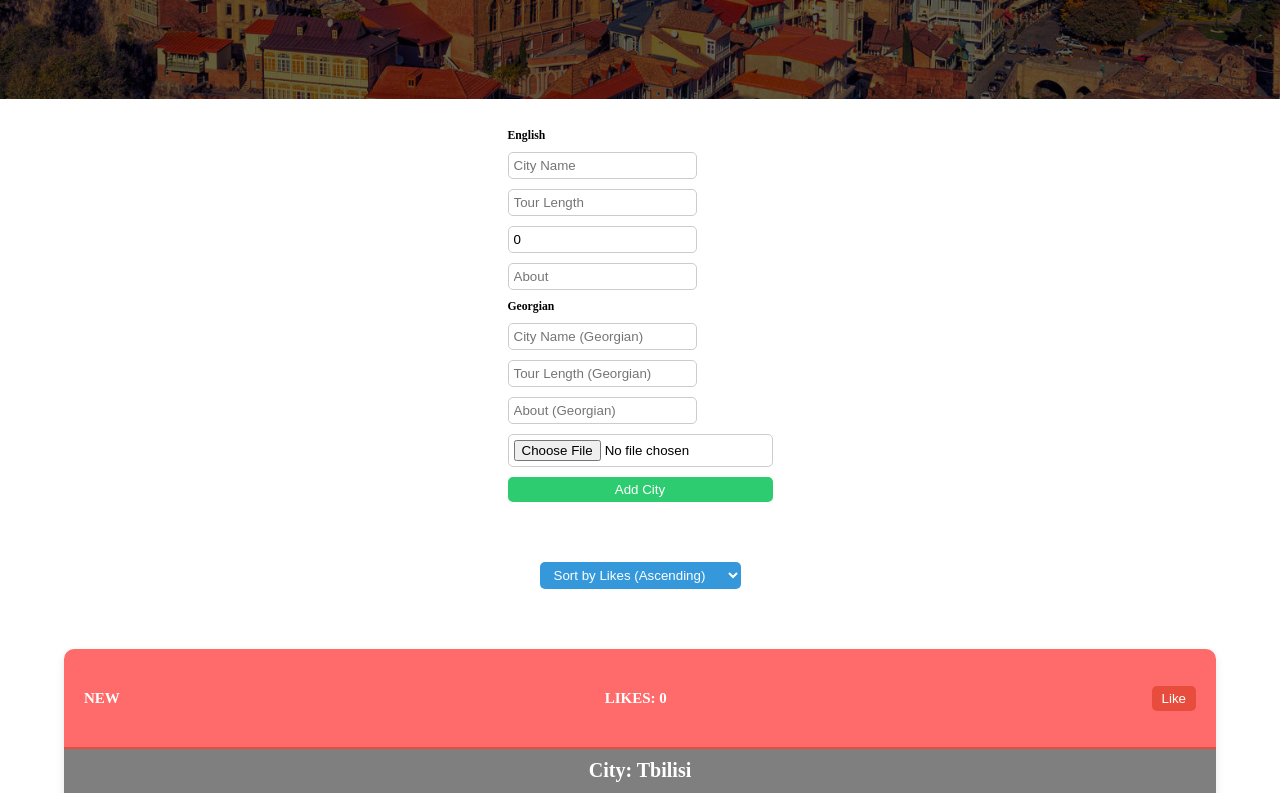
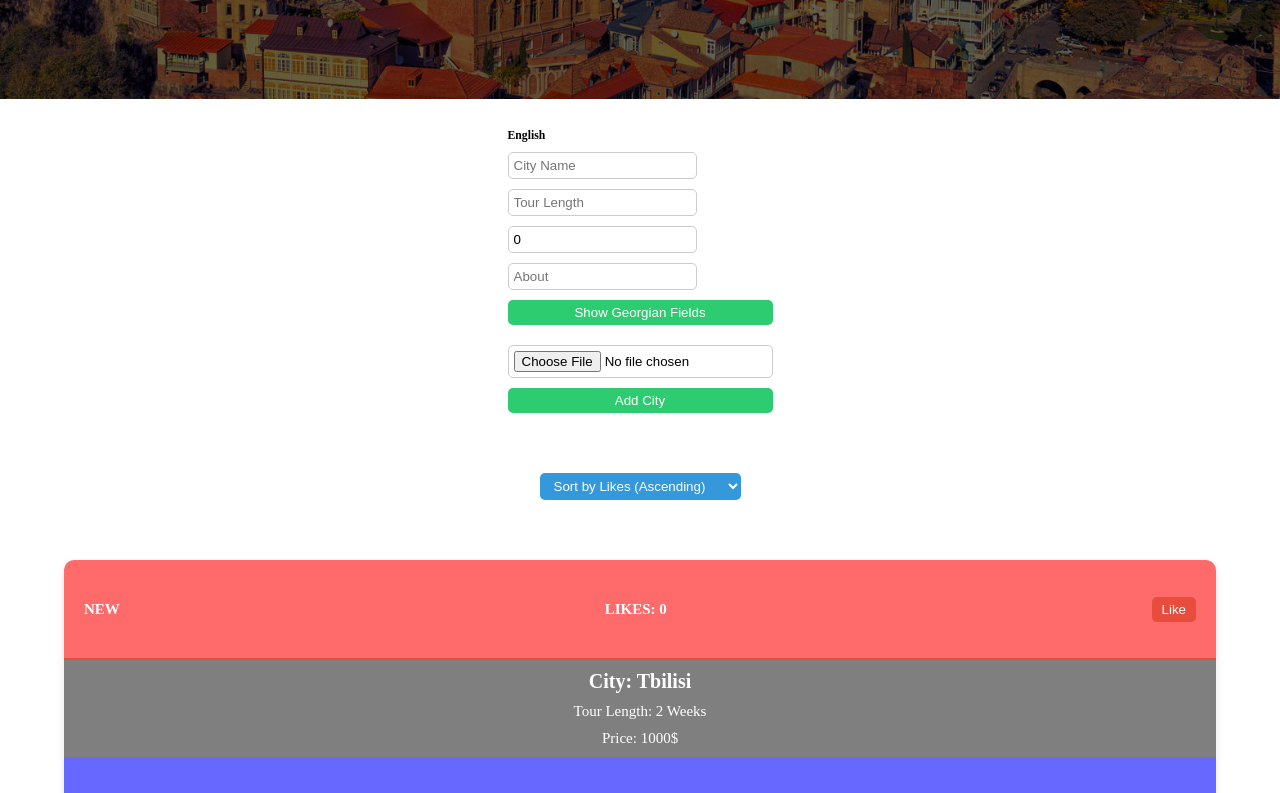
Before and after one commit to Bdmnss/countries-app, a React (Vite) app: page /1/cities in a window 1280 px wide. Shown: the part 643-1436 px from the top of the page. Built offline with nearby package versions, Linux system fonts and the light colour scheme.

Commit message:
add button for georgian field to show and hide it

```diff
--- a/src/pages/home/components/card-form/CardForm.module.css
+++ b/src/pages/home/components/card-form/CardForm.module.css
@@ -37,3 +37,18 @@
   border-radius: 0.5rem;
   margin-top: 1rem;
 }
+
+.toggle-button {
+  background-color: #3498db;
+  color: white;
+  border: none;
+  padding: 0.5rem 1rem;
+  border-radius: 0.5rem;
+  cursor: pointer;
+  transition: background-color 0.3s;
+  margin-bottom: 1rem;
+}
+
+.toggle-button:hover {
+  background-color: #2980b9;
+}
--- a/src/pages/home/components/card-form/CardForm.tsx
+++ b/src/pages/home/components/card-form/CardForm.tsx
@@ -23,6 +23,7 @@ const CardForm: React.FC<CardFormProps> = ({
   errors,
 }) => {
   const [image, setImage] = useState<string | null>(null);
+  const [showGeorgianFields, setShowGeorgianFields] = useState<boolean>(false);
 
   const handleFileChange = (e: React.ChangeEvent<HTMLInputElement>) => {
     const file = e.target.files?.[0];
@@ -57,6 +58,12 @@ const CardForm: React.FC<CardFormProps> = ({
     }
     handleInputChange(e);
   };
+
+  const toggleGeorgianFields = () => {
+    setShowGeorgianFields(!showGeorgianFields);
+  };
+
+  console.log(state.newCity);
 
   return (
     <form onSubmit={handleFormSubmit} className={styles["city-form"]}>
@@ -109,6 +116,15 @@ const CardForm: React.FC<CardFormProps> = ({
           <p className={styles["error-message"]}>{errors.about}</p>
         )}
       </div>
+      <button
+        type="button"
+        onClick={toggleGeorgianFields}
+        className={styles["toggle-button"]}
+      >
+        {showGeorgianFields ? "Hide Georgian Fields" : "Show Georgian Fields"}
+      </button>
+      {showGeorgianFields && (
+        <>
           <h3>Georgian</h3>
           <div className={styles["form-group"]}>
             <input
@@ -137,6 +153,8 @@ const CardForm: React.FC<CardFormProps> = ({
               placeholder="About (Georgian)"
             />
           </div>
+        </>
+      )}
       <div className={styles["form-group"]}>
         <input
           type="file"
```
Lines whose indentation alone changed are shown as unchanged.
